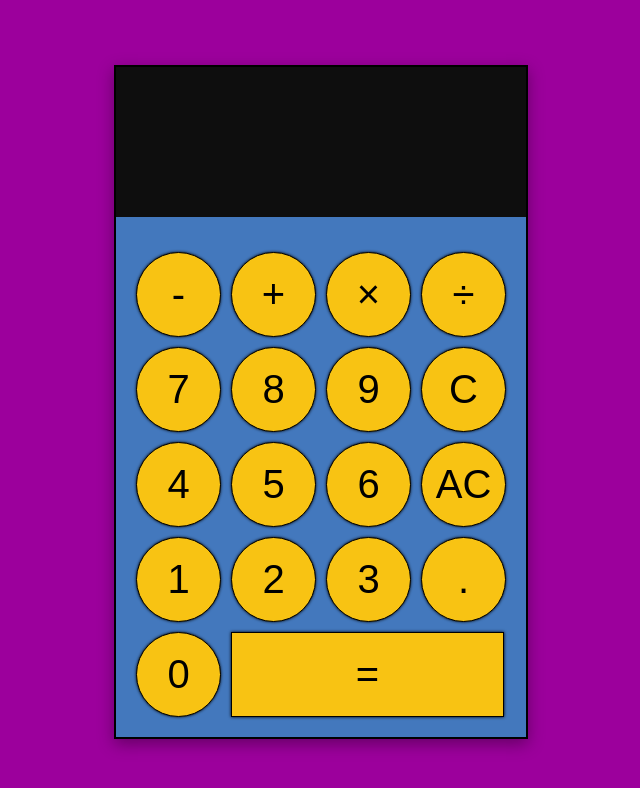
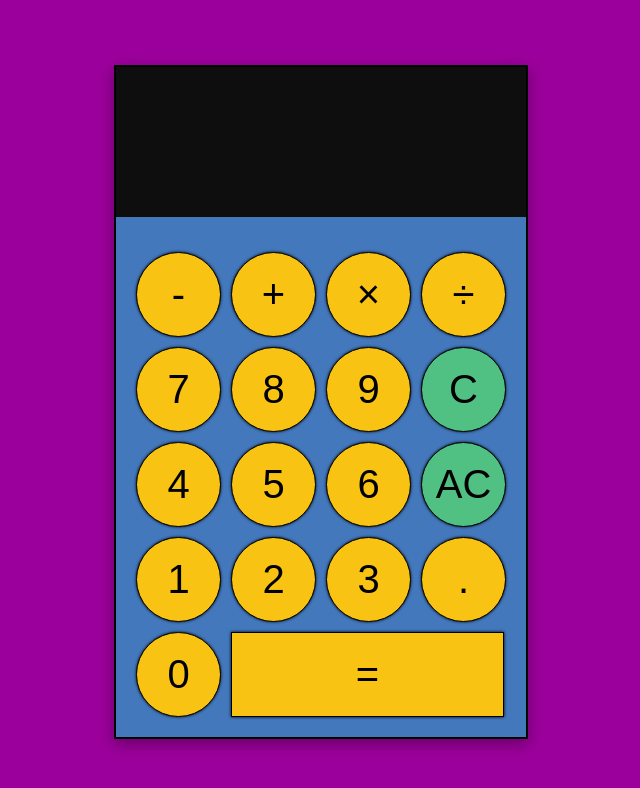
Before and after one commit to losandies/react-calculator, a React (Create React App) app: page / in a window 1280 px wide. Shown: the top 788 px of the page, without its empty margins (319-959 px from the left). Built offline with nearby package versions, Linux system fonts and the light colour scheme.

Commit message:
added chaining feature

```diff
--- a/src/App.js
+++ b/src/App.js
@@ -18,7 +18,7 @@ function App() {
 		) {
 			checkAdjacentOperators(input, button);
 		} else if (button === '=') {
-			calculate(input).then(setInput([]));
+			calculate(input);
 		} else if (button === 'AC') {
 			clearAll();
 		} else if (button === 'C') {
@@ -37,7 +37,7 @@ function App() {
 	};
 
 	const checkAdjacentOperators = (array, button) => {
-		if (array.at(-1) === button) {
+		if (array[array.length - 1] === button) {
 			return null;
 		} else {
 			setInput(input + button);
--- a/src/components/CalcualtorKeys.css
+++ b/src/components/CalcualtorKeys.css
@@ -28,6 +28,14 @@
 	transform: scale(0.98);
 }
 
+.clear {
+	background-color: rgb(81, 192, 131);
+}
+
+.clear:hover {
+	background-color: rgb(70, 170, 115);
+}
+
 .extended-button {
 	margin: 5px;
 	font-size: 40px;
--- a/src/components/CalculatorKeys.js
+++ b/src/components/CalculatorKeys.js
@@ -55,7 +55,7 @@ const CalculatorKeys = ({ handleClick, clearAll, clearOne }) => {
 				9
 			</button>
 			<button
-				className="small-button"
+				className="small-button clear"
 				value="C"
 				onClick={(e) => handleClick(e.target.value)}
 			>
@@ -83,7 +83,7 @@ const CalculatorKeys = ({ handleClick, clearAll, clearOne }) => {
 				6
 			</button>
 			<button
-				className="small-button"
+				className="small-button clear"
 				value="AC"
 				onClick={(e) => handleClick(e.target.value)}
 			>
```
Also changed, not shown: package.json (+7 -0 lines), 1 other file (tests, documents, lock files or other folders).
